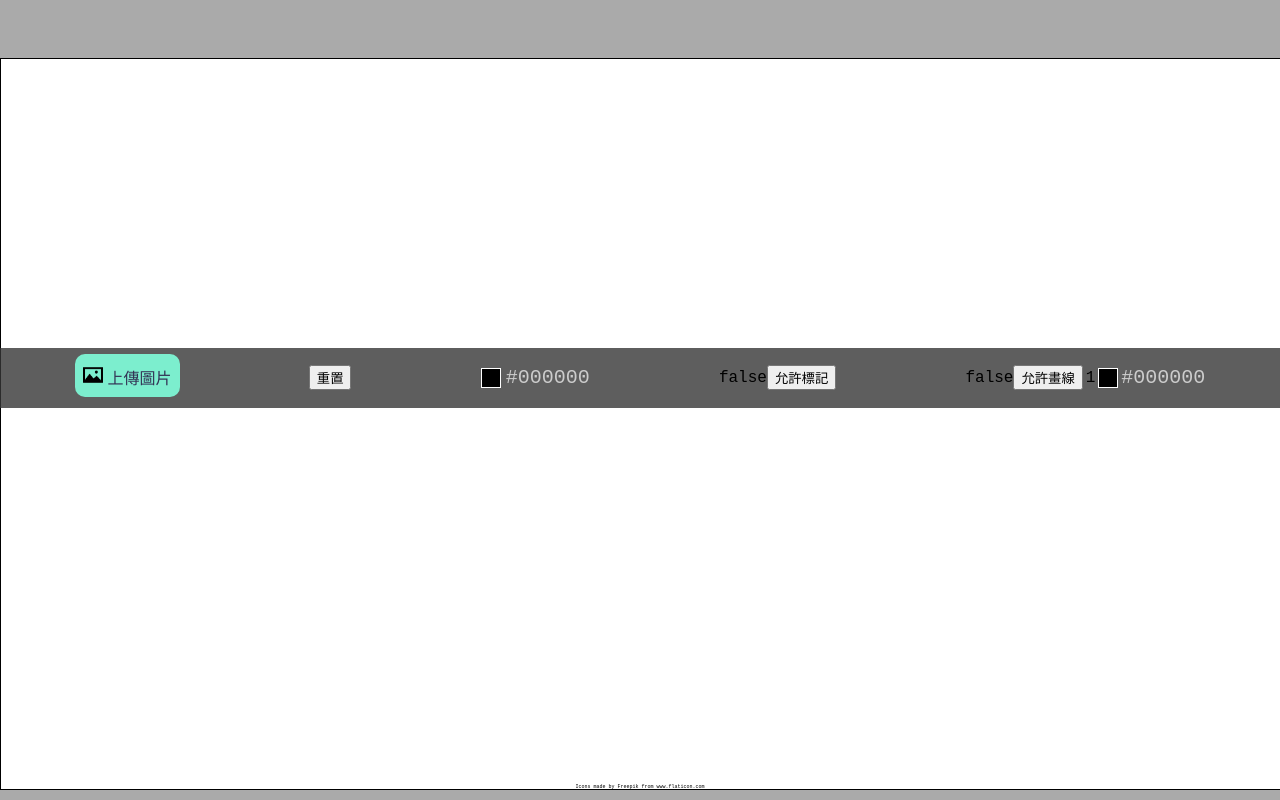
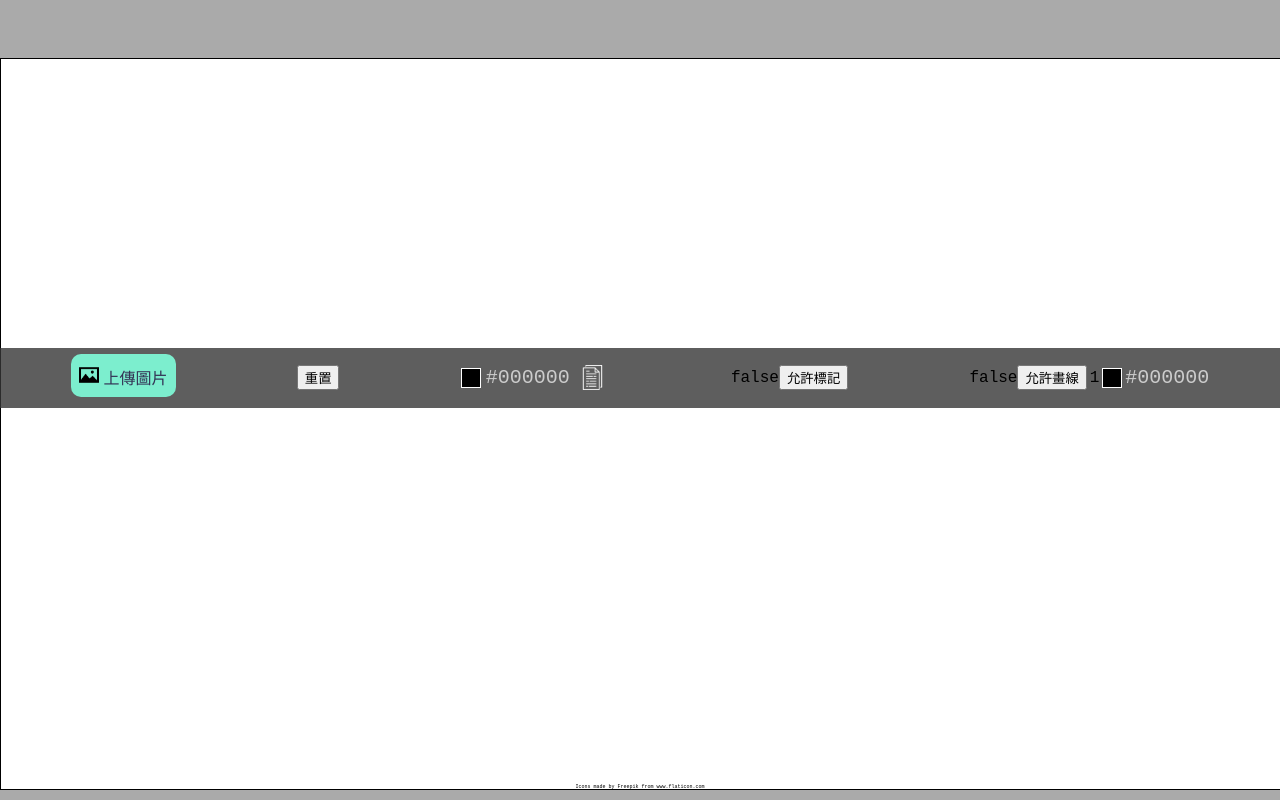
Before and after one commit to harryuan65/CanvasColorPicker, a plain HTML site: page index.html in a window 1280 px wide. Drawn offline with Linux system fonts and the light colour scheme.

Commit message:
title, copy

```diff
--- a/index.html
+++ b/index.html
@@ -4,6 +4,7 @@
     <meta name="viewport" content="width=device-width, initial-scale=1, minimum-scale=1, maximum-scale=1" >
     <script src="index.js" type="text/javascript"></script>
     <link rel="stylesheet" href="style.css">
+    <title>ColorPicker - By Harry Yuan</title>
   </head>
 <body>
 <nav id="nav">
@@ -20,6 +21,7 @@
   <div id="wrap-color">
     <span id="picked-color" class="color"></span>
     <span id="picked-color-code" class="color-code"></span>
+    <span id="copy"><img src="./copy.png" alt="" class="copy" onclick="copyToClipboard()"></span>
   </div>
 
   <div class="wrap-toggler">
--- a/index.js
+++ b/index.js
@@ -197,3 +197,13 @@ function readURL(input) {
         reader.readAsDataURL(input.files[0]);
     }
 }
+
+const copyToClipboard = () => {
+  const el = document.createElement('textarea');
+  el.value = document.getElementById('picked-color-code').innerText;
+  alert(`已複製 ${el.value}`);
+  document.body.appendChild(el);
+  el.select();
+  document.execCommand('copy');
+  document.body.removeChild(el);
+};
--- a/style.css
+++ b/style.css
@@ -82,6 +82,24 @@ nav{
   color: #ccc;
 }
 
+img.copy{
+  width: 25px;
+  height: 25px;
+}
+
+#copy{
+  width: 35px;
+  height: 35px;
+  display: grid;
+  place-items: center;
+  margin-left: 5px;
+  transition: background-color .1s ease;
+}
+
+#copy:hover{
+  background-color: rgba(255,255,255,.4);
+  transition: background-color .1s ease;
+}
 .wrap-toggler{
   display: flex;
   align-items: center;
```
Also changed, not shown: copy.png (added).
